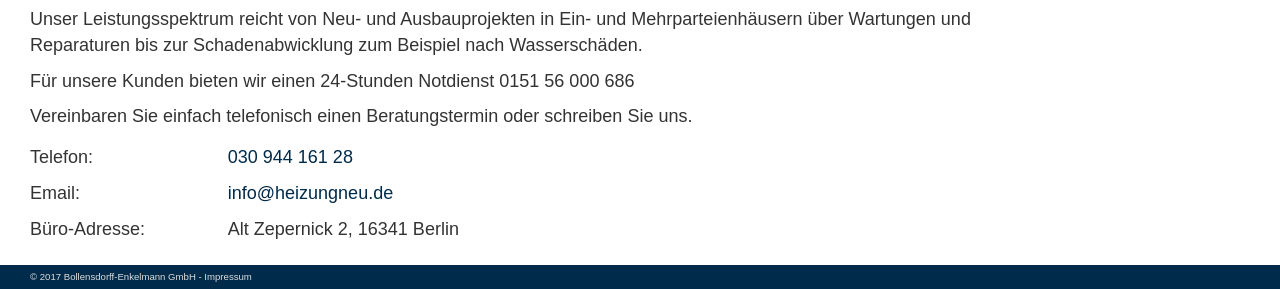
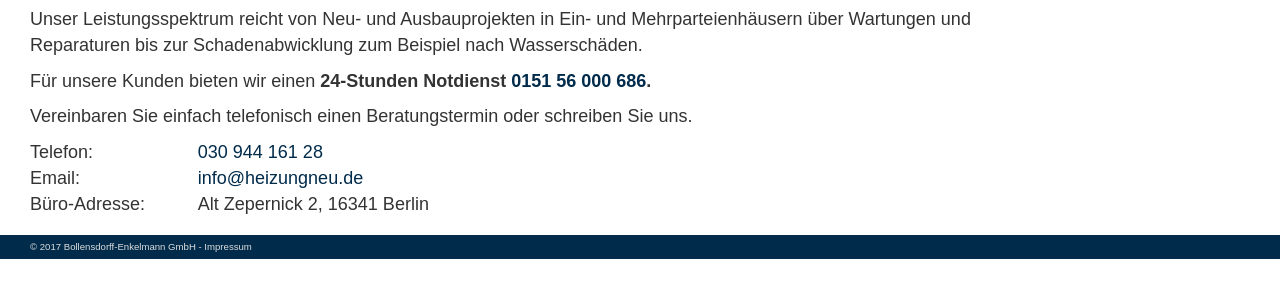
Before and after one commit to tcompart/frank-enkelmann, a React app: page / in a window 1280 px wide. Shown: the part 548-837 px from the top of the page. After the commit the page ends 807 px from the top, so only its background shows below. Built offline with nearby package versions, Linux system fonts and the light colour scheme.

Commit message:
Fixing smaller design issues - aligning headlines - adding text-nowrap to the most important information on home - removing unnecessary padding and margin - removing unnecessary column definition that was adding more space

```diff
--- a/src/scripts/App.js
+++ b/src/scripts/App.js
@@ -61,7 +61,7 @@ export default class App extends React.Component {
                                 <li className="row-centered"><Link to="/impressum">Impressum</Link></li>
                             </ul>
                         </Col>
-                        <Col className="inner-content" xs={12} md={9} sm={9} lg={10}>
+                        <Col className="inner-content" xs={12} md={11} sm={11} lg={10}>
                             <Route exact path="/" component={Home}/>
                             <Route exact path="/baeder" component={Bath}/>
                             <Route exact path="/heizungen" component={Heating}/>
--- a/src/scripts/Bath.js
+++ b/src/scripts/Bath.js
@@ -6,8 +6,7 @@ import bath3 from "../images/bad-18.jpg"
 
 export default () => <div className="bath">
     <Row>
-        <Col xs={12} sm={12} md={12} lg={12}>
-        <h1>Bäder</h1>
+        <h2>Bäder</h2>
 
         <p>
             Ob Neu- oder Umbau – wir bauen für Sie das komplette Bad.
@@ -28,7 +27,6 @@ export default () => <div className="bath">
             Menschen mit Behinderungen. Barrierefreie Bäder bedeuten dabei heute keine Einschränkung bei Design und
             Komfort – wir beraten Sie gern.
         </p>
-    </Col>
     </Row>
     <Row>
         <Col xs={4} sm={4} md={4} lg={4}>
--- a/src/scripts/Footer.js
+++ b/src/scripts/Footer.js
@@ -2,5 +2,5 @@ import React from "react";
 import {Link} from "react-router-dom";
 
 export default () => <footer>
-    <div className="container">© 2017 <Link to="/">Bollensdorff-Enkelmann GmbH</Link> - <Link to="/impressum">Impressum</Link></div>
+    <div className="margin-zero container">© 2017 <Link to="/">Bollensdorff-Enkelmann GmbH</Link> - <Link to="/impressum">Impressum</Link></div>
 </footer>
--- a/src/scripts/Heating.js
+++ b/src/scripts/Heating.js
@@ -1,8 +1,6 @@
 import React from "react";
-import {Col} from "react-bootstrap";
 
 export default () => <div className="heating">
-    <Col xs={12} sm={10} md={10} lg={9}>
     <h2>Heizungen</h2>
     <div>
         <p>
@@ -28,5 +26,4 @@ export default () => <div className="heating">
             Solar oder Holz verbinden? Kein Problem – sprechen Sie uns gern an!
         </p>
     </div>
-    </Col>
 </div>
--- a/src/scripts/Home.js
+++ b/src/scripts/Home.js
@@ -16,16 +16,16 @@ export default () =>
             Reparaturen bis zur Schadenabwicklung zum Beispiel nach Wasserschäden.
         </p>
         <p>
-            Für unsere Kunden bieten wir einen 24-Stunden Notdienst 0151 56 000 686
+            Für unsere Kunden bieten wir einen <span className="bold"><span className="text-nowrap">24-Stunden Notdienst</span> <PhoneNumber isLinked={true} number="0151 56 000 686" />.</span>
         </p>
         <p>
             Vereinbaren Sie einfach telefonisch einen Beratungstermin oder schreiben Sie uns.
         </p>
 
-        <Col style={{paddingLeft: 0}} xs={3} sm={3} lg={2} md={3}>Telefon:</Col>
-        <Col xs={9} sm={9} lg={10} md={9}><PhoneNumber isLinked={true} number="030 944 161 28"/></Col>
-        <Col style={{paddingLeft: 0}}  xs={3} sm={3} lg={2} md={3}>Email:</Col>
-        <Col xs={9} sm={9} lg={10} md={9}><Mail mailTo="info@heizungneu.de"/></Col>
-        <Col style={{paddingLeft: 0}}  xs={3} sm={3} lg={2} md={3}>Büro-Adresse:</Col>
-        <Col xs={9} sm={9} lg={10} md={9}>Alt Zepernick 2, 16341 Berlin</Col>
+        <Col className="padding-zero" xs={3} sm={3} lg={2} md={3}>Telefon:</Col>
+        <Col className="padding-zero"  xs={9} sm={9} lg={10} md={9}><PhoneNumber isLinked={true} number="030 944 161 28"/></Col>
+        <Col className="padding-zero"  style={{paddingLeft: 0}}  xs={3} sm={3} lg={2} md={3}>Email:</Col>
+        <Col className="padding-zero"  xs={9} sm={9} lg={10} md={9}><Mail mailTo="info@heizungneu.de"/></Col>
+        <Col className="padding-zero"  style={{paddingLeft: 0}}  xs={3} sm={3} lg={2} md={3}>Büro-Adresse:</Col>
+        <Col className="padding-zero"  xs={9} sm={9} lg={10} md={9}>Alt Zepernick 2, 16341 Berlin</Col>
     </div>
--- a/src/scripts/Impressum.js
+++ b/src/scripts/Impressum.js
@@ -3,7 +3,7 @@ import PhoneNumber from "./PhoneNumber";
 import Mail from "./Mail";
 
 export default () => <div className='impressum'>
-    <h1>Impressum</h1>
+    <h2>Impressum</h2>
     <p>Angaben gemäß § 5 TMG</p>
     <p>
         Bollensdorff-Enkelmann GmbH <br/>
--- a/src/scripts/PhoneNumber.js
+++ b/src/scripts/PhoneNumber.js
@@ -1,4 +1,3 @@
 import React from "react";
 
-export default (props) => <a href={`tel:${props.number.replace(/\s/g, "")}`}
-                             className={props.className}>{props.number}</a>
+export default (props) => <a href={`tel:${props.number.replace(/\s/g, "")}`} className="text-nowrap">{props.number}</a>
--- a/src/stylesheets/main.scss
+++ b/src/stylesheets/main.scss
@@ -45,6 +45,10 @@ body {
   font-style: normal;
   font-size: 120%;
   font-family: Arial, sans-serif !important;
+
+  .bold {
+    font-weight: bold;
+  }
 
   a {
     color: $blue;
@@ -183,8 +187,12 @@ footer {
   }
 }
 
-footer > div.container {
+.margin-zero {
   margin: 0;
+}
+
+.padding-zero {
+  padding: 0;
 }
 
 .row {
```
Lines whose indentation alone changed are shown as unchanged.
